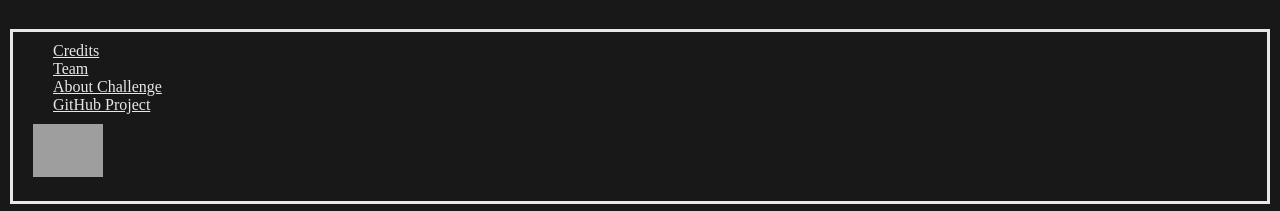
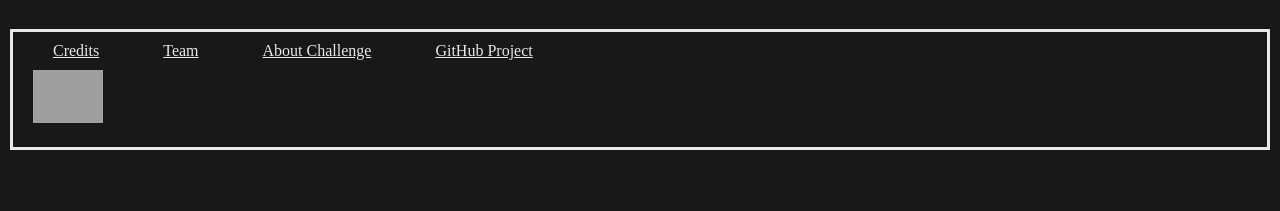
Before and after one commit to IonMateus/neptunus, a plain HTML site: page index.html in a window 1280 px wide. Shown: the part 1091-1302 px from the top of the page. After the commit the page ends 1251 px from the top, so only its background shows below. Drawn offline with Linux system fonts and the light colour scheme; grey boxes are pictures that could not be loaded.

Commit message:
Change footer

```diff
--- a/index.html
+++ b/index.html
@@ -46,14 +46,11 @@
 <footer>
 
     <a href="./pages/credits.html">Credits</a>
-    <br>
     <a href="./pages/team.html">Team</a>
-    <br>
     <a href="./pages/about.html">About Challenge</a>
-    <br>
     <a href="https://github.com/ionmateus/neptunus/" target="_blank">GitHub Project</a>
     <br>
-    <img src="https://logosmarcas.net/wp-content/uploads/2020/05/NASA-Logo-650x366.png" width="70px" style="margin: 10px;">
+    <img src="https://logosmarcas.net/wp-content/uploads/2020/05/NASA-Logo-650x366.png" width="70px" style="margin: 10px;" id="nasa-logo">
 
 </footer>
 
```
